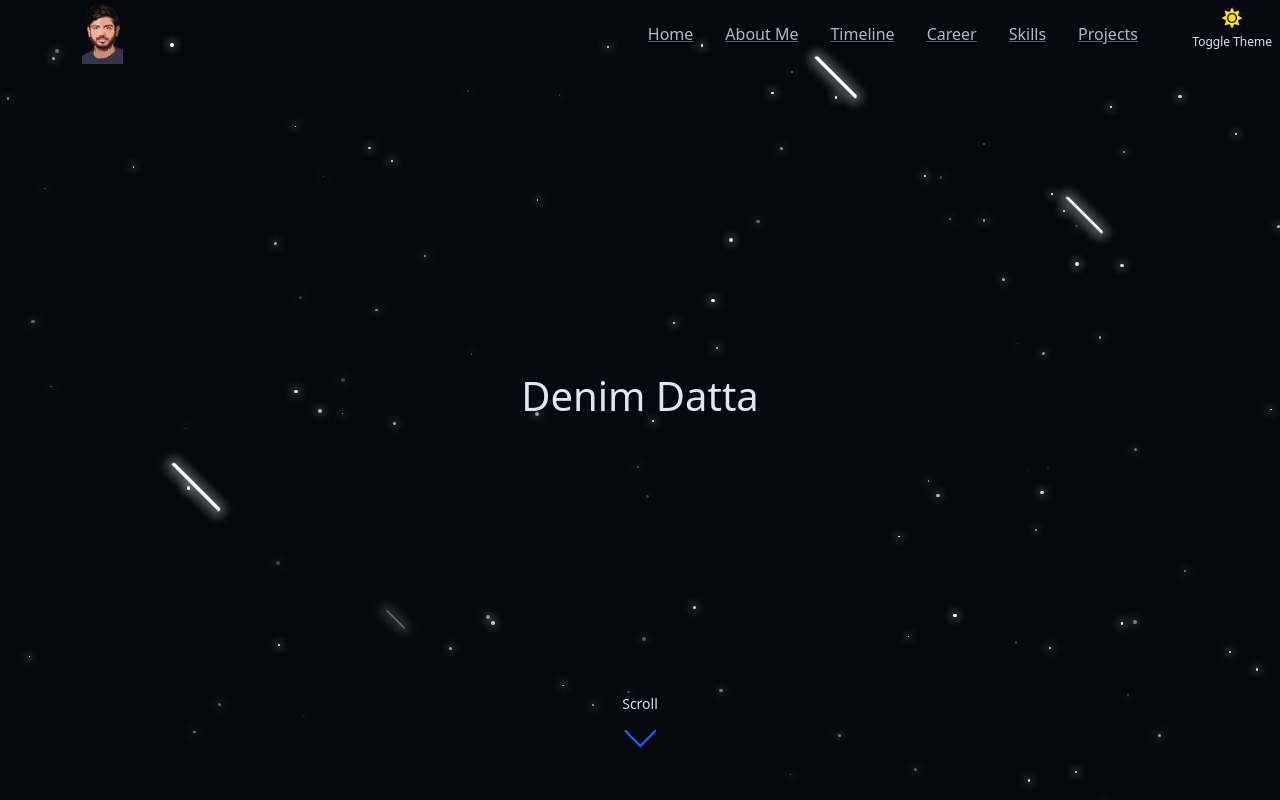
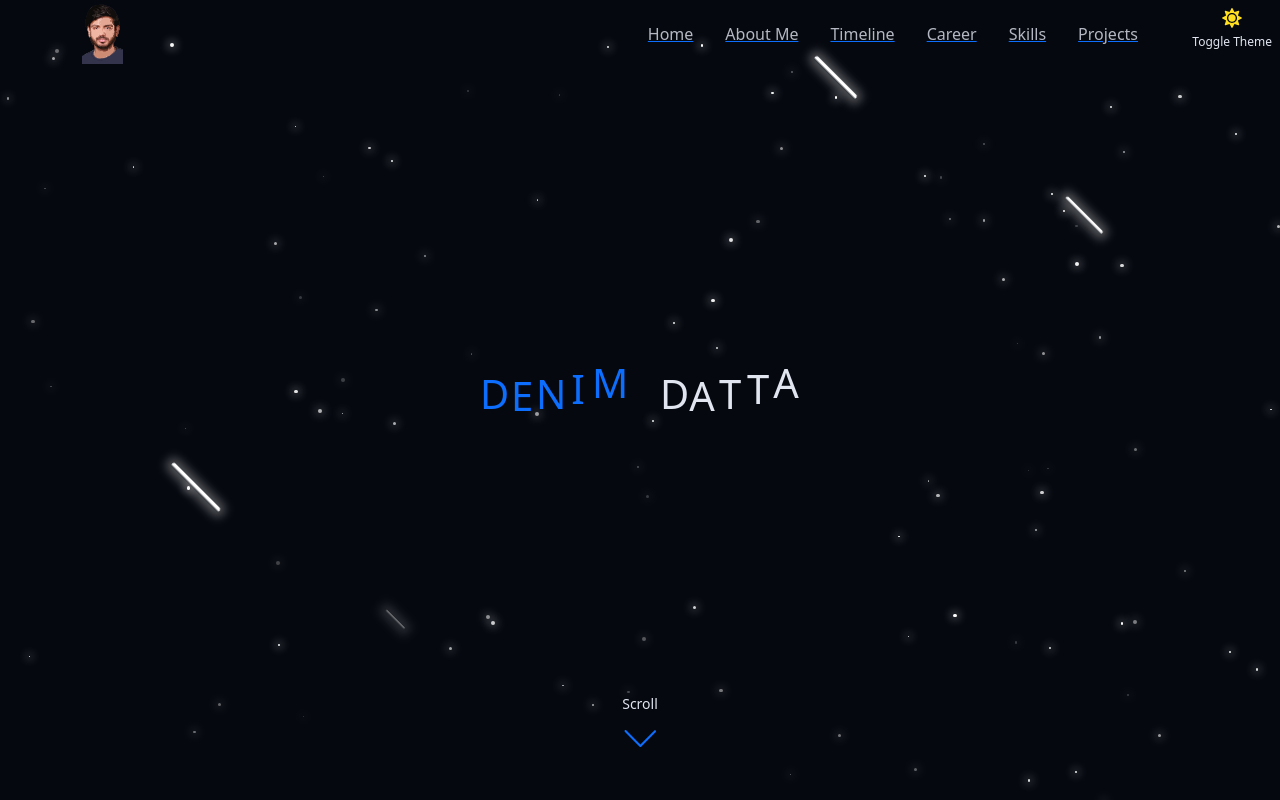
Before and after one commit to denimdatta/denimdatta.github.io, a React (Vite) app: page / in a window 1280 px wide. Shown: the top 800 px of the page. Built offline with nearby package versions, Linux system fonts and the light colour scheme.

Commit message:
Add Animation to Name

```diff
--- a/src/components/DenimDatta.tsx
+++ b/src/components/DenimDatta.tsx
@@ -5,7 +5,19 @@ function DenimDatta() {
         <section id ="denimdatta"
             className="relative min-h-screen flex flex-col items-center justify-center px-4">
             <div className='row'>
-                <h1 style={{textAlign: 'center'}}>Denim Datta</h1>
+                <h1 className="text-center">
+                    <span className={CN("animate-wave-1 inline-block w-7 text-primary")}>D</span>
+                    <span className={CN("animate-wave-2 inline-block w-7 text-primary")}>E</span>
+                    <span className={CN("animate-wave-3 inline-block w-7 text-primary")}>N</span>
+                    <span className={CN("animate-wave-4 inline-block w-7 text-primary")}>I</span>
+                    <span className={CN("animate-wave-5 inline-block w-7 text-primary")}>M</span>
+                    <span className={CN("inline-block w-10")}/>
+                    <span className={CN("animate-wave-1 inline-block w-7 text-foreground")}>D</span>
+                    <span className={CN("animate-wave-2 inline-block w-7 text-foreground")}>A</span>
+                    <span className={CN("animate-wave-3 inline-block w-7 text-foreground")}>T</span>
+                    <span className={CN("animate-wave-4 inline-block w-7 text-foreground")}>T</span>
+                    <span className={CN("animate-wave-5 inline-block w-7 text-foreground")}>A</span>
+                </h1>
             </div>
             <div className={CN("absolute bottom-8 left-1/2 transform -translate-x-1/2",
                 "flex flex-col items-center animate-bounce",
--- a/src/index.css
+++ b/src/index.css
@@ -9,12 +9,27 @@
 
     --color-footer: hsla(var(--footer));
 
+    --animate-wave-1: wave 2s ease-in-out 0s infinite;
+    --animate-wave-2: wave 2s ease-in-out 0.2s infinite;
+    --animate-wave-3: wave 2s ease-in-out 0.4s infinite;
+    --animate-wave-4: wave 2s ease-in-out 0.6s infinite;
+    --animate-wave-5: wave 2s ease-in-out 0.8s infinite;
     --animate-heartbeat: heartbeat 0.8s ease-in-out infinite;
     --animate-beat-subtle: beat-subtle 4s ease-in-out infinite;
     --animate-pulse-subtle: pulse-subtle 4s ease-in-out infinite;
     --animate-meteor: meteor 5s linear infinite;
     --animate-sun: sun 3s infinite alternate;
     --animate-cloud: cloud 10s linear infinite;
+
+    @keyframes wave {
+        0%,
+        100% {
+            transform: translateY(0);
+        }
+        50% {
+            transform: translateY(-20px);
+        }
+    }
     @keyframes heartbeat {
         0% {
             scale: 85%;
```
